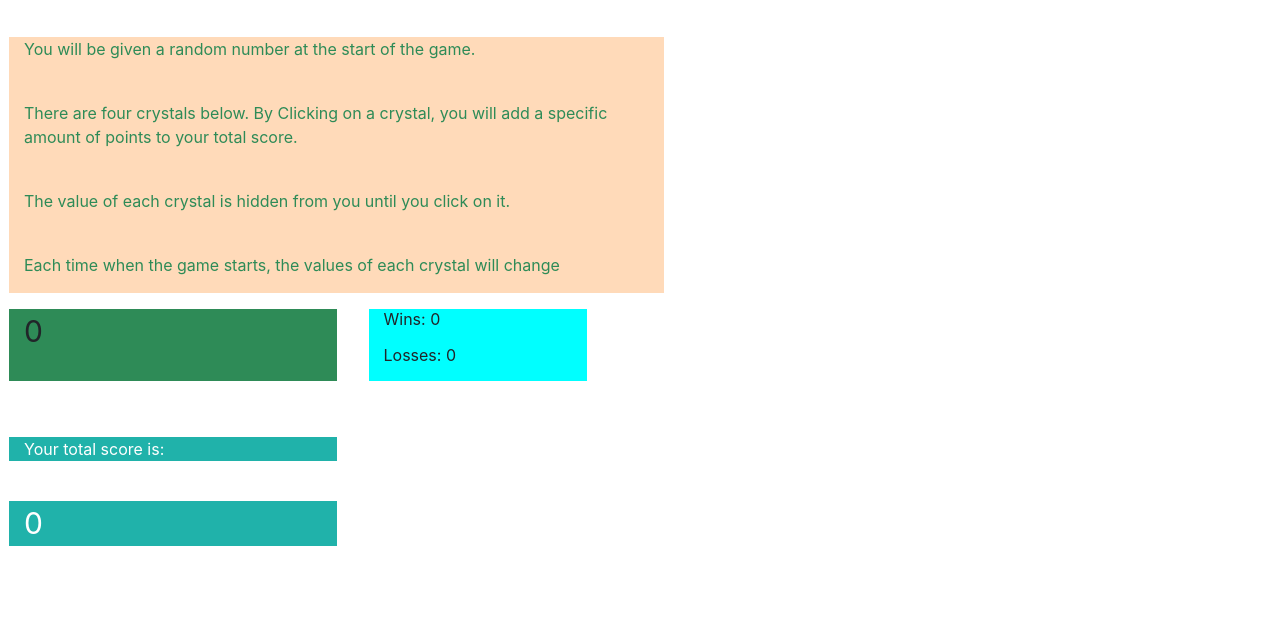
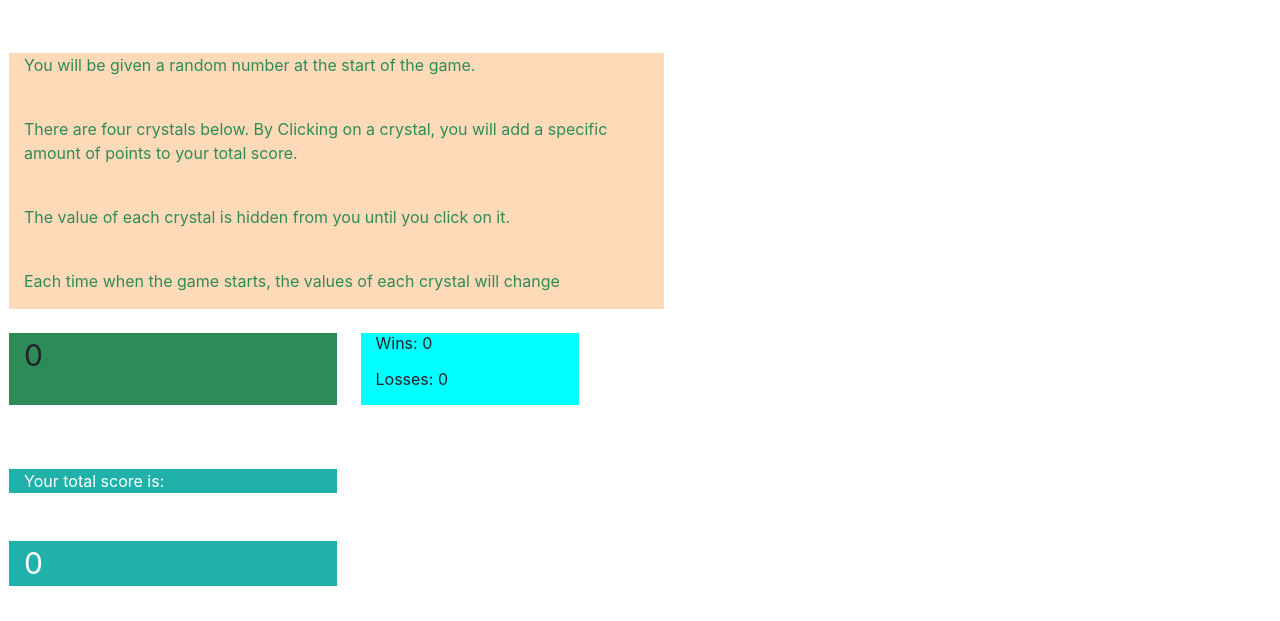
Before and after one commit to aznchronos/unit-4-game, a plain HTML site: page index.html in a window 1280 px wide. Shown: the part 179-800 px from the top of the page. Drawn offline with nearby package versions, Linux system fonts and the light colour scheme.

Commit message:
2nd commit 'looked up examples/videos and fixed line towards working code'

```diff
--- a/index.html
+++ b/index.html
@@ -14,7 +14,7 @@
     <div class="jumbotron text-center text-light bg-danger h1">Crystals Collector!
     </div>
     <div class="row">
-        <div class="col-md-6 ml-4 m-2 instructions">
+        <div class="col-md-6 ml-4 mt-4 instructions">
             <p>You will be given a random number at the start of the game.</p>
             <br>
             <p>There are four crystals below. By Clicking on a crystal, you will add a specific amount of points to your total score.</p>
@@ -25,24 +25,23 @@
         </div>
     </div>
     <div class="row">
-        <div class="col-md-3 ml-4 m-2 target scoreSize">0</div>
-        <div class="col-md-2 ml-4 m-2 scoreboard">
+        <div class="col-md-3 ml-4 mt-4 target scoreSize">0</div>
+        <div class="col-md-2 ml-4 mt-4 scoreboard">
             <p id="wins">Wins: 0</p>
             <p id="losses">Losses: 0</p>
         </div>
     </div>
 
     <div class="card-body">
+
     </div>
 
     <div class="row">
-        <div class="col-md-3 ml-4 m-2 currentTotal">Your total score is:</div>
+        <div class="col-md-3 ml-4 mt-4 currentTotal">Your total score is:</div>
     </div>
     <br>
     <div class="row">
-        <div class="col-md-3 ml-4 m-2 currentTotal scoreSize">0</div>
+        <div class="col-md-3 ml-4 mt-4 currentTotal scoreSize">0</div>
     </div>
-    <script>
-    </script>
 </body>
 </html>
```
Also changed, not shown: assets/javascript/game.js (+33 -0 lines).
